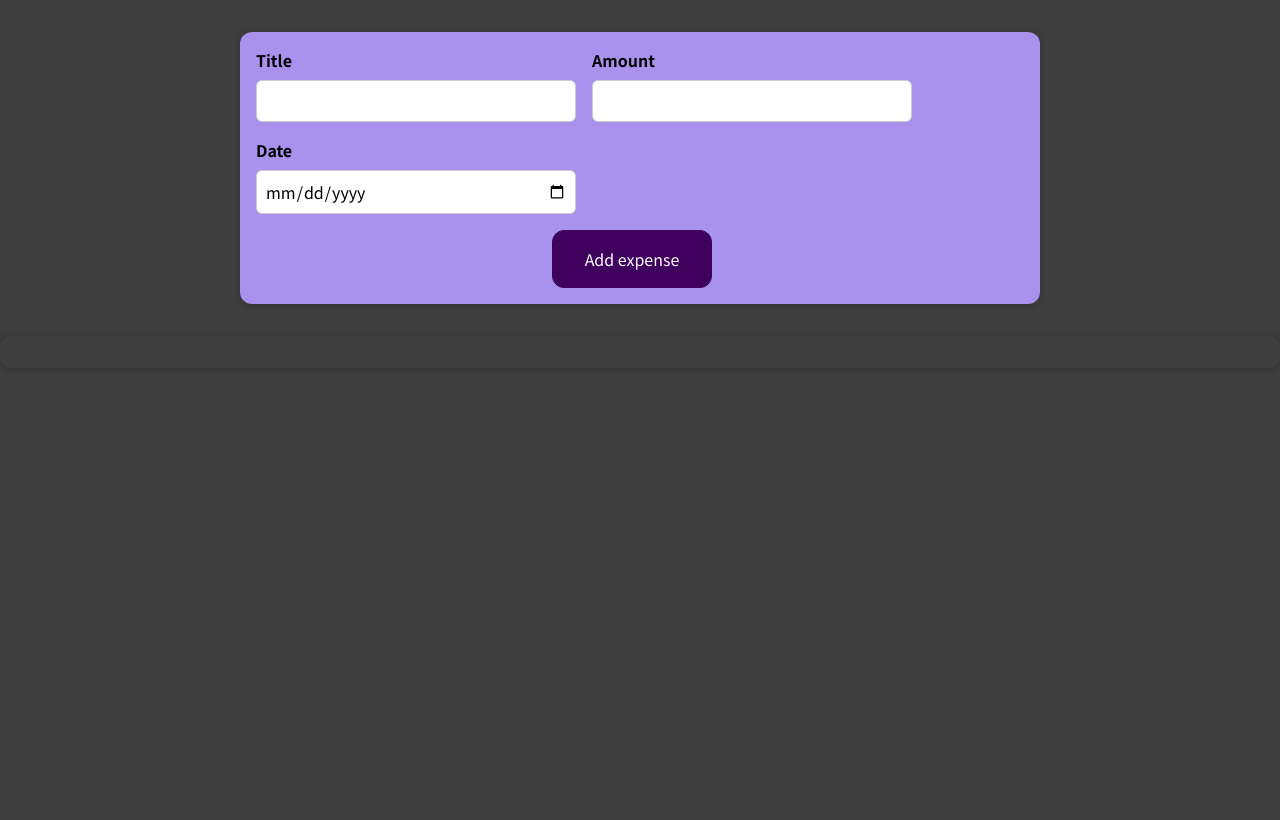
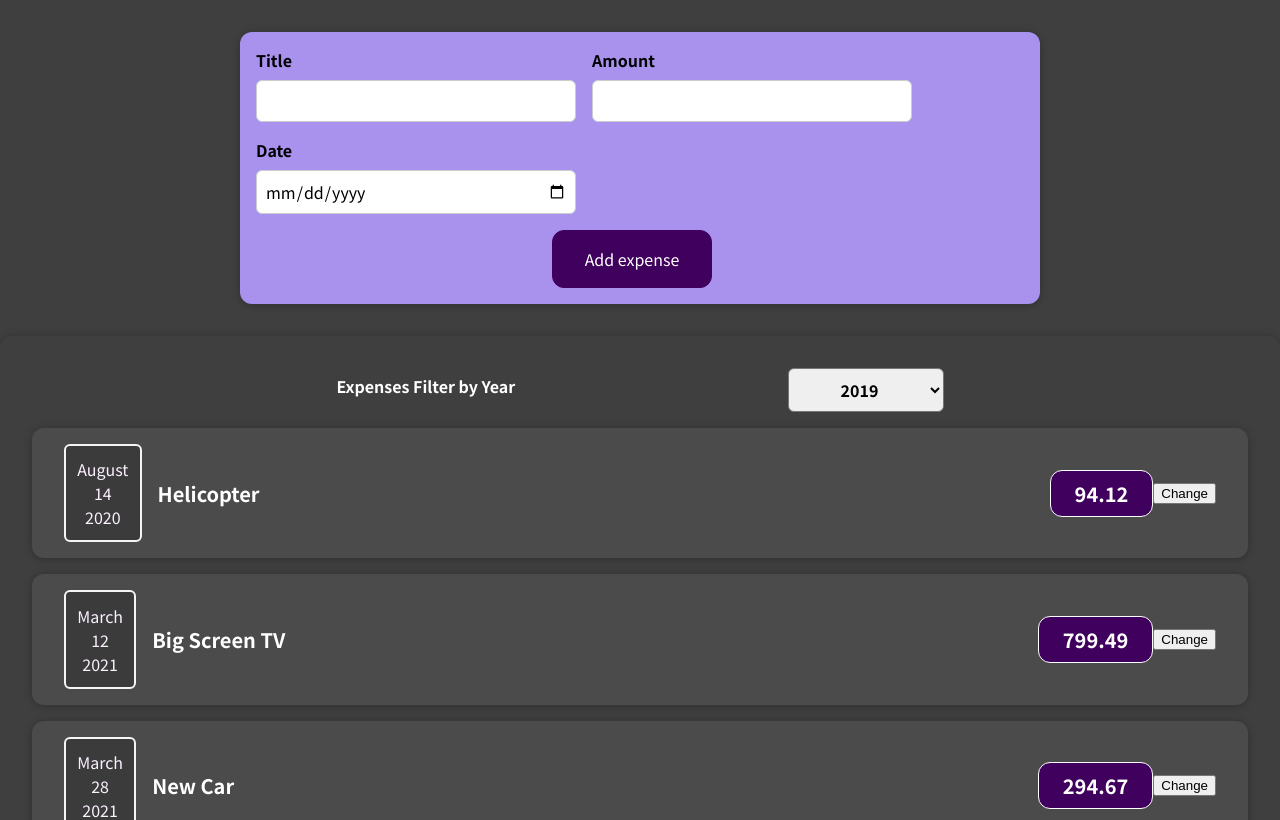
Before and after one commit to AlexDjangoX/subzeroreact, a React (Create React App) app: page / in a window 1280 px wide. Shown: the top 820 px of the page. Built offline with nearby package versions, Linux system fonts and the light colour scheme.

Commit message:
added ExpenseFilter.js to main - has bug needs fix

```diff
--- a/src/App.js
+++ b/src/App.js
@@ -1,15 +1,15 @@
 import React, { useState } from "react";
-import Expenses from "./components/Expenses/ExpensesList";
+import ExpensesList from "./components/Expenses/ExpensesList";
 import NewExpense from "./components/NewExpense/NewExpense";
 import { data } from "./utils/data";
 
 function App() {
-  const [expenses, setExpenses] = useState([]);
+  const [expenses, setExpenses] = useState(data);
 
   return (
     <div>
       <NewExpense setExpenses={setExpenses} />
-      <Expenses data={expenses} />
+      <ExpensesList data={expenses} />
     </div>
   );
 }
--- a/src/components/Expenses/ExpensesList.js
+++ b/src/components/Expenses/ExpensesList.js
@@ -1,10 +1,18 @@
-import React from "react";
+import React, { useState } from "react";
 import ExpenseItem from "./ExpenseItem";
+import ExpenseFilter from "../NewExpense/ExpenseFilter";
 import Card from "../UI/Card";
 
-function Expenses(props) {
+function ExpensesList(props) {
+  const [year, setYear] = useState("2022");
+
+  const selectedYearHandler = (year) => {
+    setYear(year);
+  };
+
   return (
     <Card className="expenses">
+      <ExpenseFilter selectedYear={selectedYearHandler} />
       {props.data.map((item) => {
         return (
           <ExpenseItem
@@ -19,4 +27,4 @@ function Expenses(props) {
   );
 }
 
-export default Expenses;
+export default ExpensesList;
--- a/src/components/NewExpense/ExpenseFilter.js
+++ b/src/components/NewExpense/ExpenseFilter.js
@@ -0,0 +1,25 @@
+import React from "react";
+import "../NewExpense/css/ExpenseFilter.css";
+
+const ExpenseFilter = (props) => {
+  const onSelectingYearHandler = (event) => {
+    return props.selectedYear.event.target.value;
+  };
+
+  return (
+    <div className="expenses-filter">
+      <div className="expenses-filter__control">
+        <label>Expenses Filter by Year</label>
+        <select onChange={onSelectingYearHandler}>
+          <option value="2019">2019</option>
+          <option value="2020">2020</option>
+          <option value="2021">2021</option>
+          <option value="2022">2022</option>
+          <option value="All">All</option>
+        </select>
+      </div>
+    </div>
+  );
+};
+
+export default ExpenseFilter;
```
Also changed, not shown: 1 other file (tests, documents, lock files or other folders).
